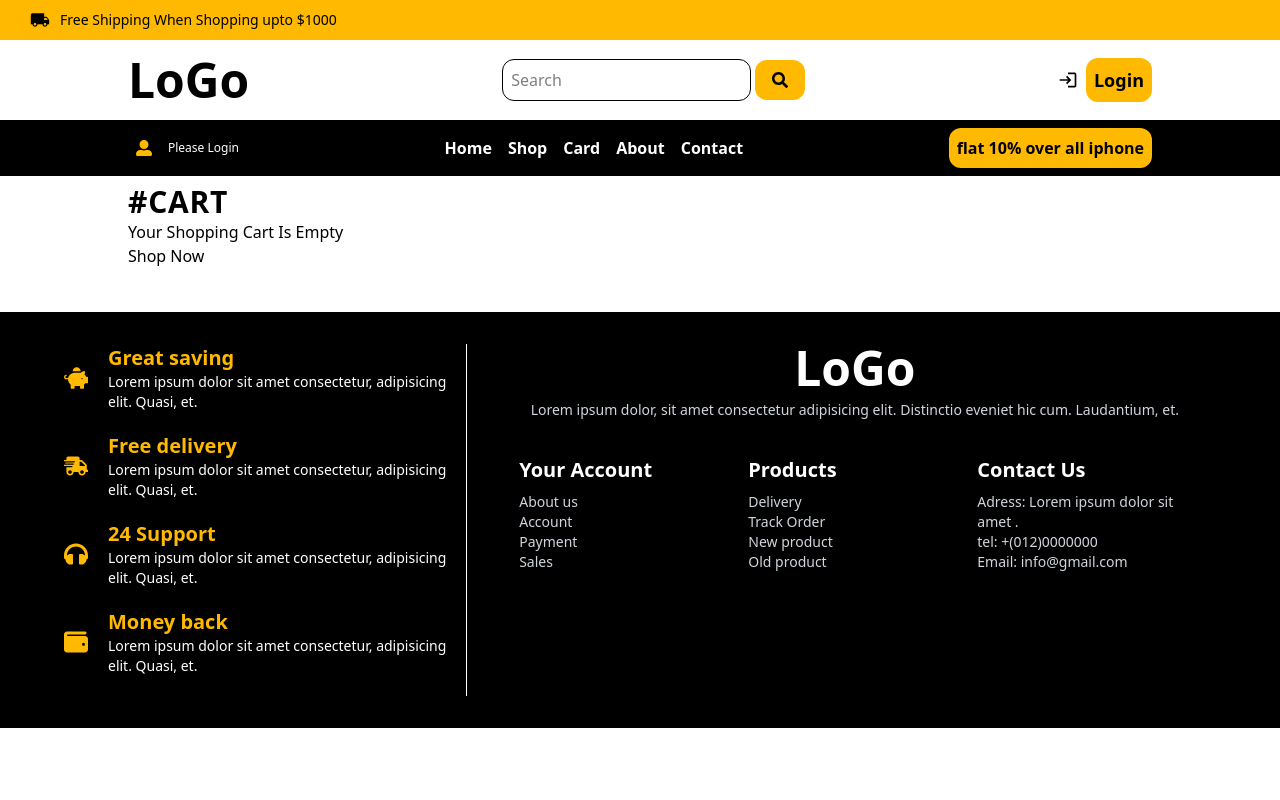
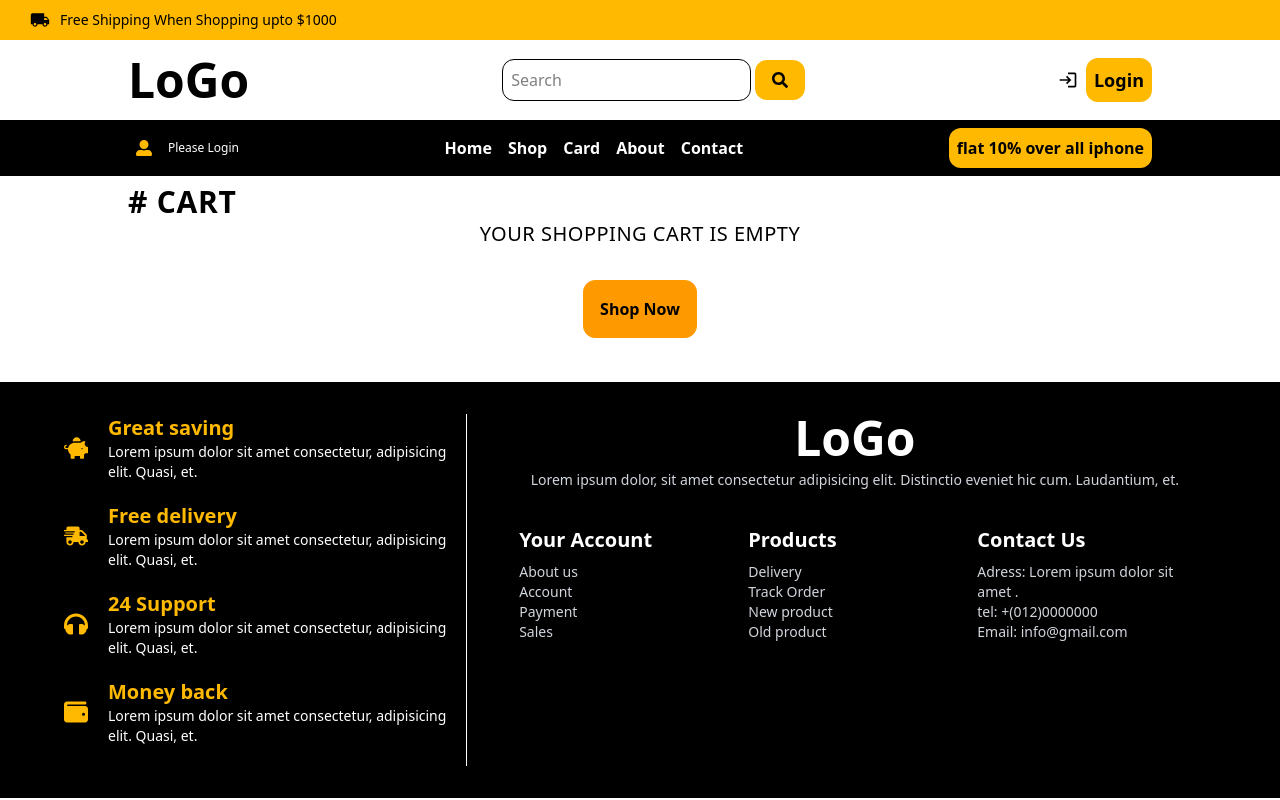
Before and after one commit to sondos-saad/E-commerce-ReactJS, a React (Vite) app: page /cart in a window 1280 px wide. Built offline with nearby package versions, Linux system fonts and the light colour scheme.

Commit message:
cartpage

```diff
--- a/src/Components/Cart.jsx
+++ b/src/Components/Cart.jsx
@@ -1,20 +1,48 @@
 import React from 'react'
+import { Link } from 'react-router-dom'
+import photo from '../assets/laptop1.jpg';
 
 function Cart({cart}) {
   return (
     <section className='cart w-[80%] mx-auto py-2'>
-        <h3 className='text-3xl font-bold uppercase tracking-wide'>#cart</h3>
+        <h3 className='text-3xl font-bold uppercase tracking-wide'># cart</h3>
         {
             cart.length === 0 &&
             <>
             <div className='empty_cart'>
-                <h2>Your Shopping Cart Is Empty</h2>
-                <button>Shop Now</button>
+                <h2 className='text-center uppercase text-xl tracking-wide'>Your Shopping Cart Is Empty</h2>
+                <Link to={'/shop'}>
+                    <div className='flex justify-center mt-[2rem]'>
+                    <button className='bg-amber-500 p-4 rounded-xl font-bold border-amber-500 border-[1px] hover:bg-transparent hover:border-amber-500 duration-300 cursor-pointer'>Shop Now</button>
+                </div>
+                </Link>
             </div>
             </>
         }
         <div className='container'>
-
+            {
+                cart.map((curElm) => {
+                    return(
+                        <>
+                        <div className='box'>
+                            <div className='img_box'>
+                                <img src={curElm.img} alt='photo' className='rounded-2xl'/>
+                            </div>
+                            <div className='details'>
+                                <h4>{curElm.cat}</h4>
+                                <h3>{curElm.name}</h3>
+                                <p>Price: ${curElm.price}</p>
+                                <div className='quantity'>
+                                    <button>+</button>
+                                    <input type='number' value={curElm.qty}></input>
+                                    <button>-</button>
+                                </div>
+                            </div>
+                        </div>
+                        </>
+                    )
+                })
+            }
         </div>
     </section>
   )
```
